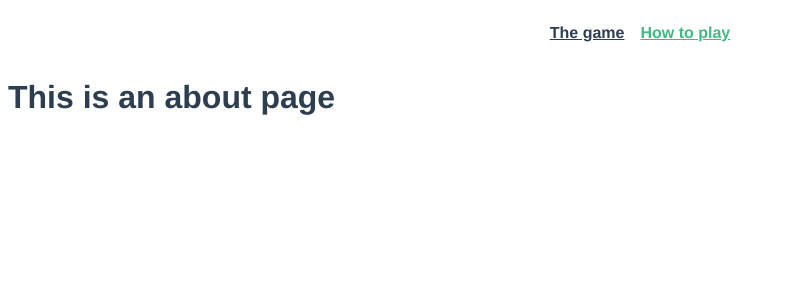
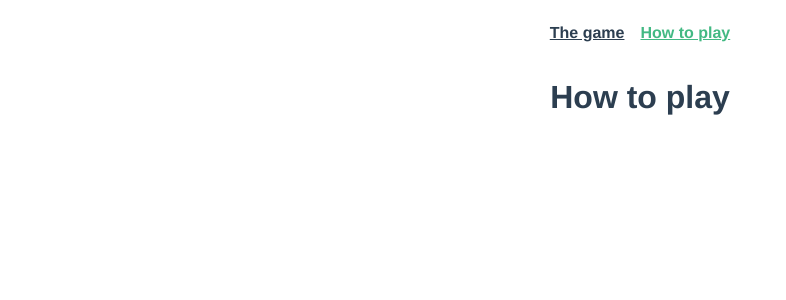
Before and after one commit to damianocasula/tic-tac-toe-vue, a Vue app: page /help in a window 1280 px wide. Shown: the top 300 px of the page, without its empty margins (0-786 px from the left). Built offline with nearby package versions, Linux system fonts and the light colour scheme.

Commit message:
refactor: update help page

```diff
--- a/src/views/Help.vue
+++ b/src/views/Help.vue
@@ -1,5 +1,11 @@
 <template>
   <div class="about">
-    <h1>This is an about page</h1>
+    <h1>How to play</h1>
   </div>
 </template>
+
+<style lang="scss">
+.about {
+  text-align: center;
+}
+</style>
```
